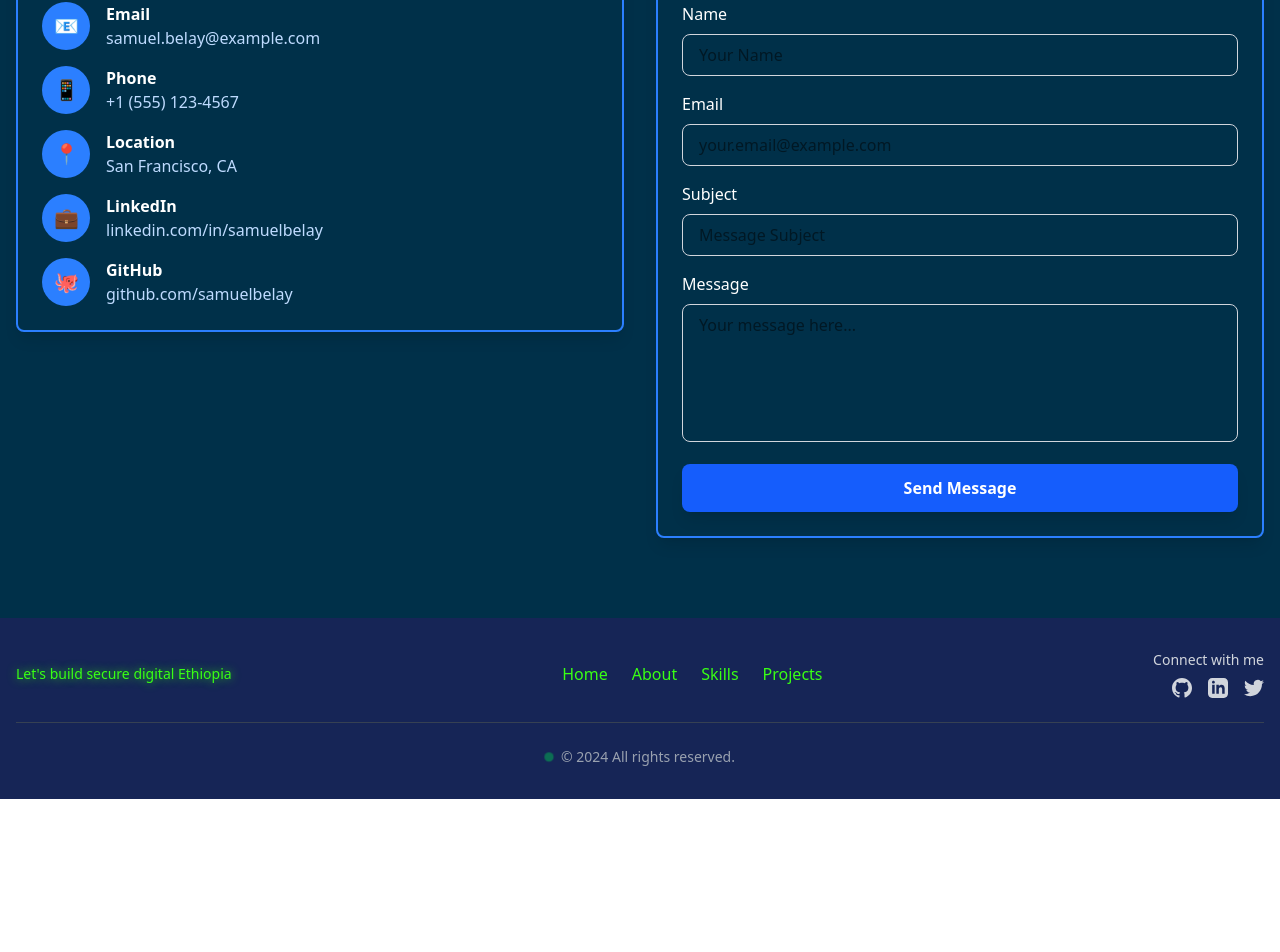
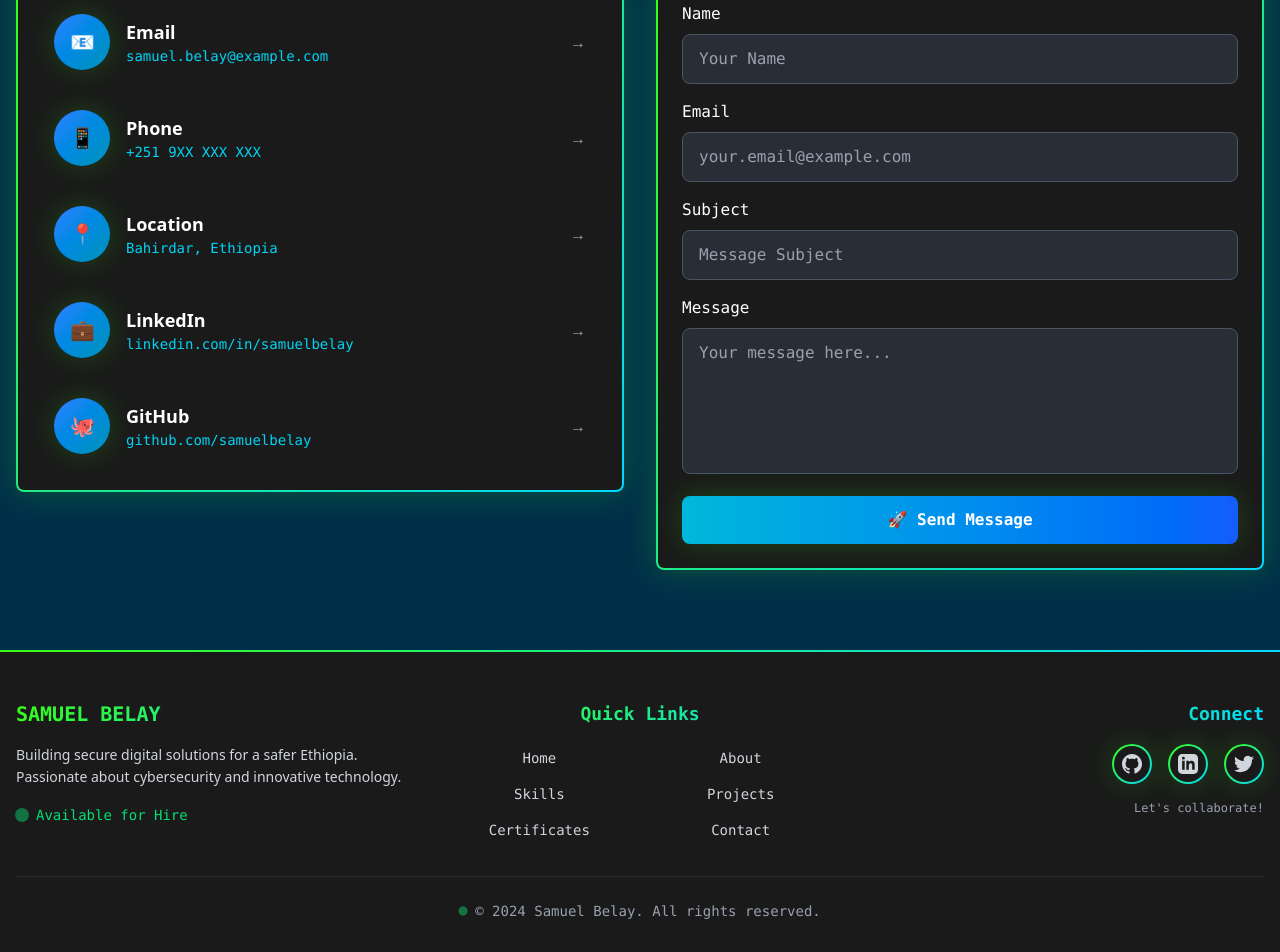
Before and after one commit to Anonimize4/mini-project-, a React (Vite) app: page / in a window 1280 px wide. Shown: the part 4751-5703 px from the top of the page. Before the commit the page ends 5550 px from the top, so only its background shows below. Built offline with nearby package versions, Linux system fonts and the light colour scheme.

Commit message:
whole page changed

```diff
--- a/src/components/ContactSection.tsx
+++ b/src/components/ContactSection.tsx
@@ -1,36 +1,60 @@
+import { motion } from 'framer-motion';
+import { useState } from 'react';
+
 const ContactSection = () => {
+  const [formData, setFormData] = useState({
+    name: '',
+    email: '',
+    subject: '',
+    message: ''
+  });
+
   const contactInfo = [
     {
       icon: "📧",
       title: "Email",
-      value: "samuel.belay@example.com"
+      value: "samuel.belay@example.com",
+      link: "mailto:samuel.belay@example.com"
     },
     {
       icon: "📱",
       title: "Phone",
-      value: "+1 (555) 123-4567"
+      value: "+251 9XX XXX XXX",
+      link: "tel:+2519XXXXXXXX"
     },
     {
       icon: "📍",
       title: "Location",
-      value: "San Francisco, CA"
+      value: "Bahirdar, Ethiopia",
+      link: "#"
     },
     {
       icon: "💼",
       title: "LinkedIn",
-      value: "linkedin.com/in/samuelbelay"
+      value: "linkedin.com/in/samuelbelay",
+      link: "https://linkedin.com/in/samuelbelay"
     },
     {
       icon: "🐙",
       title: "GitHub",
-      value: "github.com/samuelbelay"
+      value: "github.com/samuelbelay",
+      link: "https://github.com/samuelbelay"
     }
   ];
 
+  const handleInputChange = (e: React.ChangeEvent<HTMLInputElement | HTMLTextAreaElement>) => {
+    setFormData({
+      ...formData,
+      [e.target.name]: e.target.value
+    });
+  };
+
   const handleSubmit = (e: React.FormEvent) => {
     e.preventDefault();
+    console.log('Form submitted:', formData);
     // Handle form submission here
-    console.log('Form submitted');
+    // Reset form
+    setFormData({ name: '', email: '', subject: '', message: '' });
   };
 
   return (
@@ -48,83 +72,134 @@ const ContactSection = () => {
       </div>
 
       <div className="flex flex-col lg:flex-row gap-8">
+        {/* Contact Information */}
         <div className="flex-1">
-          <h3 className="text-2xl font-semibold mb-6 font-mono" style={{ color: '#39FF14' }}>Contact Information</h3>
-          <div className="rounded-lg p-6 shadow-lg border-2 border-blue-500">
+          <h3 className="text-2xl font-semibold mb-6 font-mono gradient-text">Contact Information</h3>
+          <div className="cyber-border rounded-lg p-6 glow-effect bg-gray-800/50">
             <div className="space-y-4">
               {contactInfo.map((info, index) => (
-                <div key={index} className="flex items-center space-x-4">
-                  <div className="w-12 h-12 bg-blue-500 rounded-full flex items-center justify-center">
+                <motion.a
+                  key={index}
+                  href={info.link}
+                  target={info.link.startsWith('http') ? '_blank' : '_self'}
+                  rel={info.link.startsWith('http') ? 'noopener noreferrer' : ''}
+                  className="flex items-center space-x-4 p-3 rounded-lg hover:bg-gray-700/50 transition-all duration-300 group"
+                  whileHover={{ x: 10, scale: 1.02 }}
+                  initial={{ opacity: 0, x: -20 }}
+                  animate={{ opacity: 1, x: 0 }}
+                  transition={{ duration: 0.4, delay: index * 0.1 }}
+                >
+                  <motion.div
+                    className="w-14 h-14 bg-gradient-to-br from-blue-500 to-cyan-600 rounded-full flex items-center justify-center flex-shrink-0 glow-effect"
+                    whileHover={{ scale: 1.1, rotate: 360 }}
+                    transition={{ duration: 0.5 }}
+                  >
                     <span className="text-white text-xl">{info.icon}</span>
+                  </motion.div>
+                  <div className="flex-1">
+                    <h4 className="text-white font-semibold text-lg">{info.title}</h4>
+                    <p className="text-cyan-400 text-sm font-mono">{info.value}</p>
                   </div>
-                  <div>
-                    <h4 className="text-white font-semibold">{info.title}</h4>
-                    <p className="text-blue-200">{info.value}</p>
-                  </div>
-                </div>
+                  <motion.div
+                    className="text-gray-400 group-hover:text-cyan-400 transition-colors duration-300"
+                    whileHover={{ scale: 1.2 }}
+                  >
+                    →
+                  </motion.div>
+                </motion.a>
               ))}
             </div>
           </div>
         </div>
 
+        {/* Contact Form */}
         <div className="flex-1">
-          <h3 className="text-2xl font-semibold mb-6 font-mono" style={{ color: '#39FF14' }}>Send Message</h3>
-          <div className="rounded-lg p-6 shadow-lg border-2 border-blue-500">
+          <h3 className="text-2xl font-semibold mb-6 font-mono gradient-text">Send Message</h3>
+          <div className="cyber-border rounded-lg p-6 glow-effect bg-gray-800/50">
             <form onSubmit={handleSubmit} className="space-y-4">
-              <div>
-                <label htmlFor="name" className="block text-white font-medium mb-2">Name</label>
+              <motion.div
+                initial={{ opacity: 0, y: 20 }}
+                animate={{ opacity: 1, y: 0 }}
+                transition={{ duration: 0.4, delay: 0.1 }}
+              >
+                <label htmlFor="name" className="block text-white font-medium mb-2 font-mono">Name</label>
                 <input
                   type="text"
                   id="name"
                   name="name"
-                  className="w-full px-4 py-2 border border-gray-300 rounded-lg focus:outline-none focus:ring-2 focus:ring-blue-500 focus:border-transparent"
+                  value={formData.name}
+                  onChange={handleInputChange}
+                  className="w-full px-4 py-3 bg-gray-700/50 border border-gray-600 rounded-lg focus:outline-none focus:ring-2 focus:ring-cyan-500 focus:border-transparent text-white placeholder-gray-400 font-mono transition-all duration-300"
                   placeholder="Your Name"
                   required
                 />
-              </div>
+              </motion.div>
 
-              <div>
-                <label htmlFor="email" className="block text-white font-medium mb-2">Email</label>
+              <motion.div
+                initial={{ opacity: 0, y: 20 }}
+                animate={{ opacity: 1, y: 0 }}
+                transition={{ duration: 0.4, delay: 0.2 }}
+              >
+                <label htmlFor="email" className="block text-white font-medium mb-2 font-mono">Email</label>
                 <input
                   type="email"
                   id="email"
                   name="email"
-                  className="w-full px-4 py-2 border border-gray-300 rounded-lg focus:outline-none focus:ring-2 focus:ring-blue-500 focus:border-transparent"
+                  value={formData.email}
+                  onChange={handleInputChange}
+                  className="w-full px-4 py-3 bg-gray-700/50 border border-gray-600 rounded-lg focus:outline-none focus:ring-2 focus:ring-cyan-500 focus:border-transparent text-white placeholder-gray-400 font-mono transition-all duration-300"
                   placeholder="your.email@example.com"
                   required
                 />
-              </div>
+              </motion.div>
 
-              <div>
-                <label htmlFor="subject" className="block text-white font-medium mb-2">Subject</label>
+              <motion.div
+                initial={{ opacity: 0, y: 20 }}
+                animate={{ opacity: 1, y: 0 }}
+                transition={{ duration: 0.4, delay: 0.3 }}
+              >
+                <label htmlFor="subject" className="block text-white font-medium mb-2 font-mono">Subject</label>
                 <input
                   type="text"
                   id="subject"
                   name="subject"
-                  className="w-full px-4 py-2 border border-gray-300 rounded-lg focus:outline-none focus:ring-2 focus:ring-blue-500 focus:border-transparent"
+                  value={formData.subject}
+                  onChange={handleInputChange}
+                  className="w-full px-4 py-3 bg-gray-700/50 border border-gray-600 rounded-lg focus:outline-none focus:ring-2 focus:ring-cyan-500 focus:border-transparent text-white placeholder-gray-400 font-mono transition-all duration-300"
                   placeholder="Message Subject"
                   required
                 />
-              </div>
+              </motion.div>
 
-              <div>
-                <label htmlFor="message" className="block text-white font-medium mb-2">Message</label>
+              <motion.div
+                initial={{ opacity: 0, y: 20 }}
+                animate={{ opacity: 1, y: 0 }}
+                transition={{ duration: 0.4, delay: 0.4 }}
+              >
+                <label htmlFor="message" className="block text-white font-medium mb-2 font-mono">Message</label>
                 <textarea
                   id="message"
                   name="message"
                   rows={5}
-                  className="w-full px-4 py-2 border border-gray-300 rounded-lg focus:outline-none focus:ring-2 focus:ring-blue-500 focus:border-transparent resize-none"
+                  value={formData.message}
+                  onChange={handleInputChange}
+                  className="w-full px-4 py-3 bg-gray-700/50 border border-gray-600 rounded-lg focus:outline-none focus:ring-2 focus:ring-cyan-500 focus:border-transparent text-white placeholder-gray-400 font-mono resize-none transition-all duration-300"
                   placeholder="Your message here..."
                   required
                 ></textarea>
-              </div>
+              </motion.div>
 
-              <button
+              <motion.button
                 type="submit"
-                className="w-full bg-blue-600 hover:bg-blue-700 text-white font-bold py-3 px-6 rounded-lg shadow-lg transition-colors duration-300"
+                className="w-full bg-gradient-to-r from-cyan-500 to-blue-600 hover:from-cyan-600 hover:to-blue-700 text-white font-bold py-3 px-6 rounded-lg font-mono transition-all duration-300 glow-effect"
+                whileHover={{ scale: 1.02 }}
+                whileTap={{ scale: 0.98 }}
+                initial={{ opacity: 0, y: 20 }}
+                animate={{ opacity: 1, y: 0 }}
+                transition={{ duration: 0.4, delay: 0.5 }}
               >
-                Send Message
-              </button>
+                🚀 Send Message
+              </motion.button>
             </form>
           </div>
         </div>
--- a/src/components/Footer.tsx
+++ b/src/components/Footer.tsx
@@ -1,48 +1,145 @@
-
 import { motion } from 'framer-motion';
 
 const Footer: React.FC = () => {
+  const socialLinks = [
+    {
+      name: "GitHub",
+      icon: (
+        <svg className="w-5 h-5" fill="currentColor" viewBox="0 0 24 24">
+          <path d="M12 0c-6.626 0-12 5.373-12 12 0 5.302 3.438 9.8 8.207 11.387.599.111.793-.261.793-.577v-2.234c-3.338.726-4.033-1.416-4.033-1.416-.546-1.387-1.333-1.756-1.333-1.756-1.089-.745.083-.729.083-.729 1.205.084 1.839 1.237 1.839 1.237 1.07 1.834 2.807 1.304 3.492.997.107-.775.418-1.305.762-1.604-2.665-.305-5.467-1.334-5.467-5.931 0-1.311.469-2.381 1.236-3.221-.124-.303-.535-1.524.117-3.176 0 0 1.008-.322 3.301 1.23.957-.266 1.983-.399 3.003-.404 1.02.005 2.047.138 3.006.404 2.291-1.552 3.297-1.23 3.297-1.23.653 1.653.242 2.874.118 3.176.77.84 1.235 1.911 1.235 3.221 0 4.609-2.807 5.624-5.479 5.921.43.372.823 1.102.823 2.222v3.293c0 .319.192.694.801.576 4.765-1.589 8.199-6.086 8.199-11.386 0-6.627-5.373-12-12-12z"/>
+        </svg>
+      ),
+      href: "https://github.com/samuelbelay"
+    },
+    {
+      name: "LinkedIn",
+      icon: (
+        <svg className="w-5 h-5" fill="currentColor" viewBox="0 0 24 24">
+          <path d="M19 0h-14c-2.761 0-5 2.239-5 5v14c0 2.761 2.239 5 5 5h14c2.762 0 5-2.239 5-5v-14c0-2.761-2.238-5-5-5zm-11 19h-3v-11h3v11zm-1.5-12.268c-.966 0-1.75-.79-1.75-1.764s.784-1.764 1.75-1.764 1.75.79 1.75 1.764-.783 1.764-1.75 1.764zm13.5 12.268h-3v-5.604c0-3.368-4-3.113-4 0v5.604h-3v-11h3v1.765c1.396-2.586 7-2.777 7 2.476v6.759z"/>
+        </svg>
+      ),
+      href: "https://linkedin.com/in/samuelbelay"
+    },
+    {
+      name: "Twitter",
+      icon: (
+        <svg className="w-5 h-5" fill="currentColor" viewBox="0 0 24 24">
+          <path d="M23.953 4.57a10 10 0 01-2.825.775 4.958 4.958 0 002.163-2.723c-.951.555-2.005.959-3.127 1.184a4.92 4.92 0 00-8.384 4.482C7.69 8.095 4.067 6.13 1.64 3.162a4.822 4.822 0 00-.666 2.475c0 1.71.87 3.213 2.188 4.096a4.904 4.904 0 01-2.228-.616v.06a4.923 4.923 0 003.946 4.827 4.996 4.996 0 01-2.212.085 4.936 4.936 0 004.604 3.417 9.867 9.867 0 01-6.102 2.105c-.39 0-.779-.023-1.17-.067a13.995 13.995 0 007.557 2.209c9.053 0 13.998-7.496 13.998-13.985 0-.21 0-.42-.015-.63A9.935 9.935 0 0024 4.59z"/>
+        </svg>
+      ),
+      href: "https://twitter.com/samuelbelay"
+    }
+  ];
+
+  const quickLinks = [
+    { href: "#home", label: "Home" },
+    { href: "#about", label: "About" },
+    { href: "#skills", label: "Skills" },
+    { href: "#projects", label: "Projects" },
+    { href: "#certificates", label: "Certificates" },
+    { href: "#contact", label: "Contact" }
+  ];
+
   return (
-    <footer className="bg-blue-950 text-white py-8 mt-auto">
+    <footer className="cyber-border-t bg-gray-900/90 backdrop-blur-lg text-white py-12 mt-auto">
       <div className="container mx-auto px-4">
-        <div className="flex flex-col md:flex-row justify-between items-center">
-          <div className="mb-4 md:mb-0">
-            <p className="text-sm" style={{ color: '#39FF14', textShadow: '0 0 10px rgba(57, 255, 20, 0.8)' }}>Let's build secure digital Ethiopia</p>
-          </div>
+        <div className="grid grid-cols-1 md:grid-cols-3 gap-8 mb-8">
+          {/* Brand & Mission */}
+          <motion.div
+            className="text-center md:text-left"
+            initial={{ opacity: 0, y: 20 }}
+            whileInView={{ opacity: 1, y: 0 }}
+            transition={{ duration: 0.5 }}
+          >
+            <h3 className="text-xl font-bold gradient-text font-mono mb-4">SAMUEL BELAY</h3>
+            <p className="text-gray-300 text-sm mb-4 leading-relaxed">
+              Building secure digital solutions for a safer Ethiopia.
+              Passionate about cybersecurity and innovative technology.
+            </p>
+            <div className="flex items-center justify-center md:justify-start space-x-2">
+              <motion.div
+                className="w-3 h-3 bg-green-400 rounded-full"
+                animate={{
+                  opacity: [1, 0.3, 1],
+                  scale: [1, 1.2, 1],
+                }}
+                transition={{
+                  duration: 2,
+                  repeat: Infinity,
+                  ease: "easeInOut",
+                }}
+              />
+              <span className="text-green-400 text-sm font-mono">Available for Hire</span>
+            </div>
+          </motion.div>
 
-          <div className="flex space-x-6 mb-4 md:mb-0">
-            <a href="#home" className="text-[#39FF14] hover:text-emerald-400 transition-colors">Home</a>
-            <a href="#about" className="text-[#39FF14] hover:text-emerald-400 transition-colors">About</a>
-            <a href="#skills" className="text-[#39FF14] hover:text-emerald-400 transition-colors">Skills</a>
-            <a href="#projects" className="text-[#39FF14] hover:text-emerald-400 transition-colors">Projects</a>
-          </div>
+          {/* Quick Links */}
+          <motion.div
+            className="text-center"
+            initial={{ opacity: 0, y: 20 }}
+            whileInView={{ opacity: 1, y: 0 }}
+            transition={{ duration: 0.5, delay: 0.1 }}
+          >
+            <h4 className="text-lg font-semibold gradient-text font-mono mb-4">Quick Links</h4>
+            <div className="grid grid-cols-2 gap-2">
+              {quickLinks.map((link, index) => (
+                <motion.a
+                  key={link.href}
+                  href={link.href}
+                  className="text-gray-300 hover:text-cyan-400 transition-colors duration-300 text-sm font-mono py-1"
+                  whileHover={{ x: 5 }}
+                  initial={{ opacity: 0, x: -10 }}
+                  whileInView={{ opacity: 1, x: 0 }}
+                  transition={{ duration: 0.3, delay: 0.2 + index * 0.05 }}
+                >
+                  {link.label}
+                </motion.a>
+              ))}
+            </div>
+          </motion.div>
 
-          <div className="text-center md:text-right">
-            <p className="text-gray-300 text-sm mb-2">Connect with me</p>
-            <div className="flex space-x-4 justify-center md:justify-end">
-              <a href="#" className="text-gray-300 hover:text-white transition-colors">
-                <svg className="w-5 h-5" fill="currentColor" viewBox="0 0 24 24">
-                  <path d="M12 0c-6.626 0-12 5.373-12 12 0 5.302 3.438 9.8 8.207 11.387.599.111.793-.261.793-.577v-2.234c-3.338.726-4.033-1.416-4.033-1.416-.546-1.387-1.333-1.756-1.333-1.756-1.089-.745.083-.729.083-.729 1.205.084 1.839 1.237 1.839 1.237 1.07 1.834 2.807 1.304 3.492.997.107-.775.418-1.305.762-1.604-2.665-.305-5.467-1.334-5.467-5.931 0-1.311.469-2.381 1.236-3.221-.124-.303-.535-1.524.117-3.176 0 0 1.008-.322 3.301 1.23.957-.266 1.983-.399 3.003-.404 1.02.005 2.047.138 3.006.404 2.291-1.552 3.297-1.23 3.297-1.23.653 1.653.242 2.874.118 3.176.77.84 1.235 1.911 1.235 3.221 0 4.609-2.807 5.624-5.479 5.921.43.372.823 1.102.823 2.222v3.293c0 .319.192.694.801.576 4.765-1.589 8.199-6.086 8.199-11.386 0-6.627-5.373-12-12-12z"/>
-                </svg>
-              </a>
-              <a href="#" className="text-gray-300 hover:text-white transition-colors">
-                <svg className="w-5 h-5" fill="currentColor" viewBox="0 0 24 24">
-                  <path d="M19 0h-14c-2.761 0-5 2.239-5 5v14c0 2.761 2.239 5 5 5h14c2.762 0 5-2.239 5-5v-14c0-2.761-2.238-5-5-5zm-11 19h-3v-11h3v11zm-1.5-12.268c-.966 0-1.75-.79-1.75-1.764s.784-1.764 1.75-1.764 1.75.79 1.75 1.764-.783 1.764-1.75 1.764zm13.5 12.268h-3v-5.604c0-3.368-4-3.113-4 0v5.604h-3v-11h3v1.765c1.396-2.586 7-2.777 7 2.476v6.759z"/>
-                </svg>
-              </a>
-              <a href="#" className="text-gray-300 hover:text-white transition-colors">
-                <svg className="w-5 h-5" fill="currentColor" viewBox="0 0 24 24">
-                  <path d="M23.953 4.57a10 10 0 01-2.825.775 4.958 4.958 0 002.163-2.723c-.951.555-2.005.959-3.127 1.184a4.92 4.92 0 00-8.384 4.482C7.69 8.095 4.067 6.13 1.64 3.162a4.822 4.822 0 00-.666 2.475c0 1.71.87 3.213 2.188 4.096a4.904 4.904 0 01-2.228-.616v.06a4.923 4.923 0 003.946 4.827 4.996 4.996 0 01-2.212.085 4.936 4.936 0 004.604 3.417 9.867 9.867 0 01-6.102 2.105c-.39 0-.779-.023-1.17-.067a13.995 13.995 0 007.557 2.209c9.053 0 13.998-7.496 13.998-13.985 0-.21 0-.42-.015-.63A9.935 9.935 0 0024 4.59z"/>
-                </svg>
-              </a>
+          {/* Social Links */}
+          <motion.div
+            className="text-center md:text-right"
+            initial={{ opacity: 0, y: 20 }}
+            whileInView={{ opacity: 1, y: 0 }}
+            transition={{ duration: 0.5, delay: 0.2 }}
+          >
+            <h4 className="text-lg font-semibold gradient-text font-mono mb-4">Connect</h4>
+            <div className="flex space-x-4 justify-center md:justify-end mb-4">
+              {socialLinks.map((social, index) => (
+                <motion.a
+                  key={social.name}
+                  href={social.href}
+                  target="_blank"
+                  rel="noopener noreferrer"
+                  className="w-10 h-10 bg-gray-700/50 rounded-full flex items-center justify-center cyber-border glow-effect hover:bg-gray-600/50 transition-all duration-300"
+                  whileHover={{ scale: 1.1, rotate: 360 }}
+                  whileTap={{ scale: 0.95 }}
+                  initial={{ opacity: 0, scale: 0 }}
+                  whileInView={{ opacity: 1, scale: 1 }}
+                  transition={{ duration: 0.3, delay: 0.3 + index * 0.1 }}
+                >
+                  <span className="text-gray-300 hover:text-white transition-colors duration-300">
+                    {social.icon}
+                  </span>
+                </motion.a>
+              ))}
             </div>
-          </div>
+            <p className="text-gray-400 text-xs font-mono">Let's collaborate!</p>
+          </motion.div>
         </div>
 
-        <div className="border-t border-gray-700 mt-6 pt-6 text-center">
+        {/* Copyright */}
+        <motion.div
+          className="border-t border-gray-700/50 pt-6 text-center"
+          initial={{ opacity: 0 }}
+          whileInView={{ opacity: 1 }}
+          transition={{ duration: 0.5, delay: 0.3 }}
+        >
           <div className="flex items-center justify-center space-x-2">
             <motion.div
-              className="w-2 h-2 bg-green-500 rounded-full"
+              className="w-2 h-2 bg-green-400 rounded-full"
               animate={{
                 opacity: [1, 0.3, 1],
                 scale: [1, 1.2, 1],
@@ -53,11 +150,11 @@ const Footer: React.FC = () => {
                 ease: "easeInOut",
               }}
             />
-            <p className="text-gray-400 text-sm">
-              © 2024 All rights reserved.
+            <p className="text-gray-400 text-sm font-mono">
+              © 2024 Samuel Belay. All rights reserved.
             </p>
           </div>
-        </div>
+        </motion.div>
       </div>
     </footer>
   );
--- a/src/index.css
+++ b/src/index.css
@@ -39,6 +39,12 @@
   border: 2px solid transparent;
   background: linear-gradient(#1a1a1a, #1a1a1a) padding-box,
               linear-gradient(135deg, #39FF14, #00D9FF) border-box;
+}
+
+.cyber-border-t {
+  border-top: 2px solid transparent;
+  background: linear-gradient(#1a1a1a, #1a1a1a) padding-box,
+              linear-gradient(90deg, #39FF14, #00D9FF) border-box;
 }
 
 .glow-effect {
```
